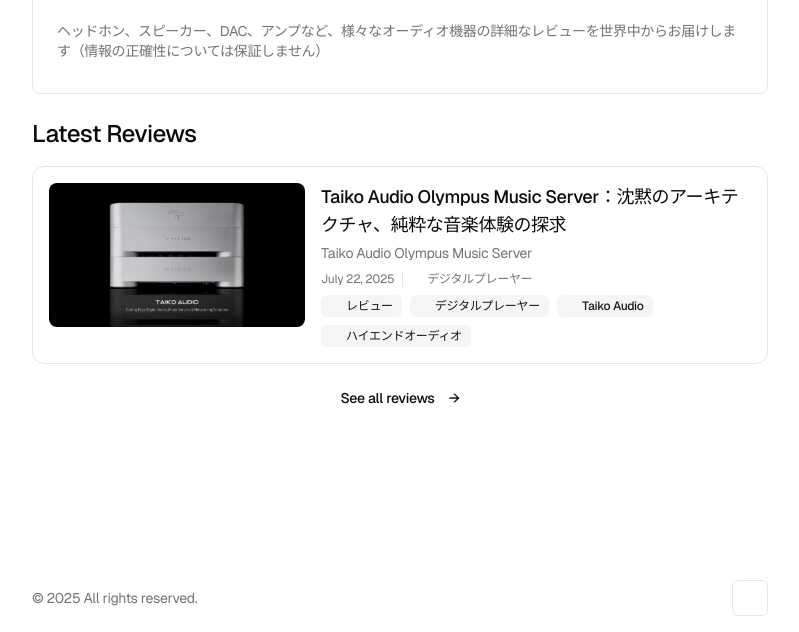
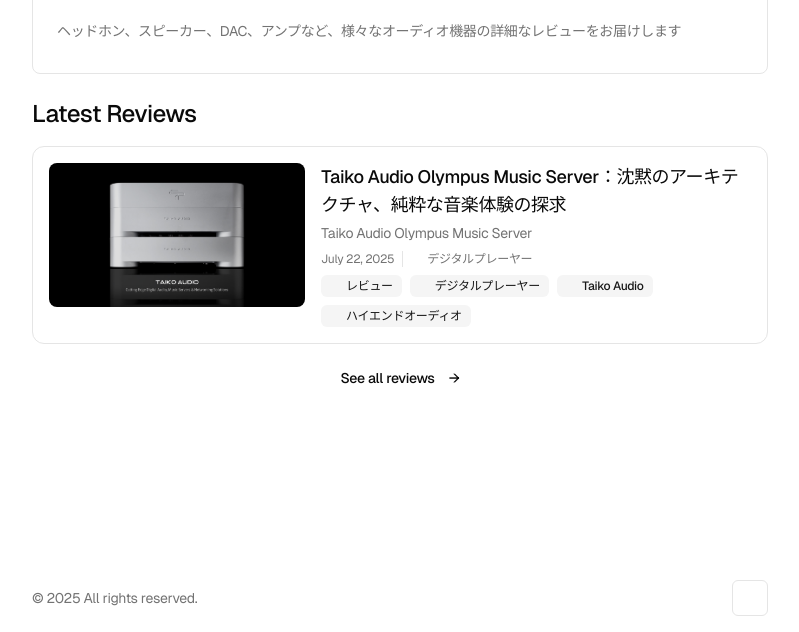
Before and after one commit to hayashiyui/audio-review, an Astro site: page / in a window 1280 px wide. Shown: the part 168-800 px from the top of the page, without its empty margins (240-1039 px from the left). Built offline with nearby package versions, Linux system fonts and the light colour scheme; Astro itself is replaced by a stand-in of ours; some icons are missing; a web font is replaced by a local one.

Commit message:
Update index.astro

```diff
--- a/src/pages/index.astro
+++ b/src/pages/index.astro
@@ -22,7 +22,7 @@
       </div>
       <div class="p-6 pt-0">
         <p class="text-muted-foreground mb-2 text-sm">
-          ヘッドホン、スピーカー、DAC、アンプなど、様々なオーディオ機器の詳細なレビューを世界中からお届けします（情報の正確性については保証しません）
+          ヘッドホン、スピーカー、DAC、アンプなど、様々なオーディオ機器の詳細なレビューをお届けします
         </p>
       </div>
     </div>
```
